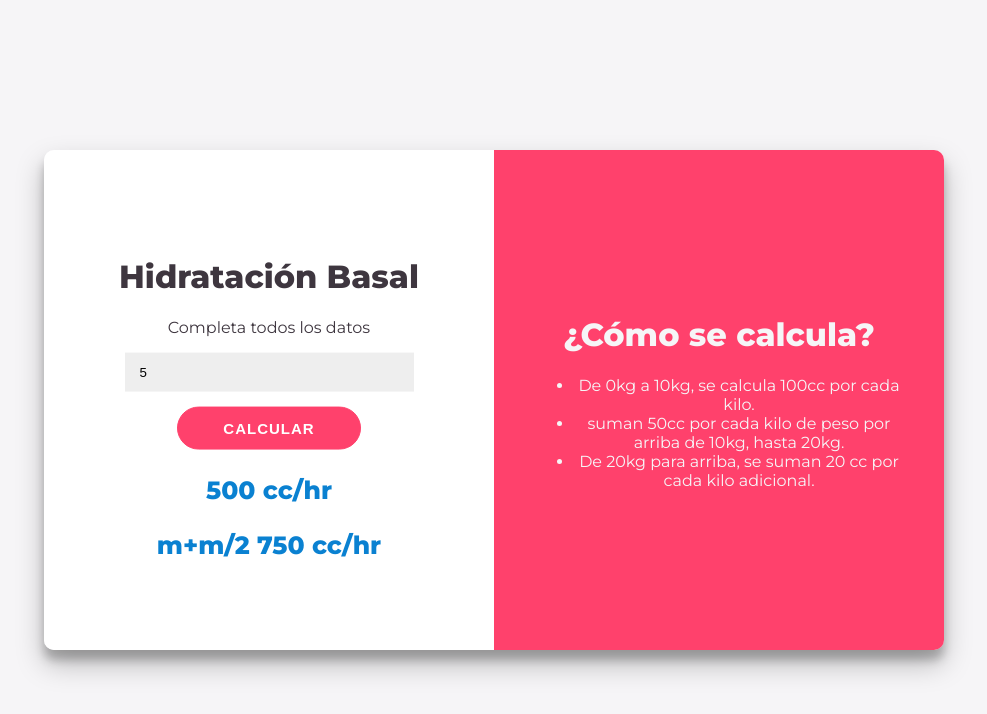
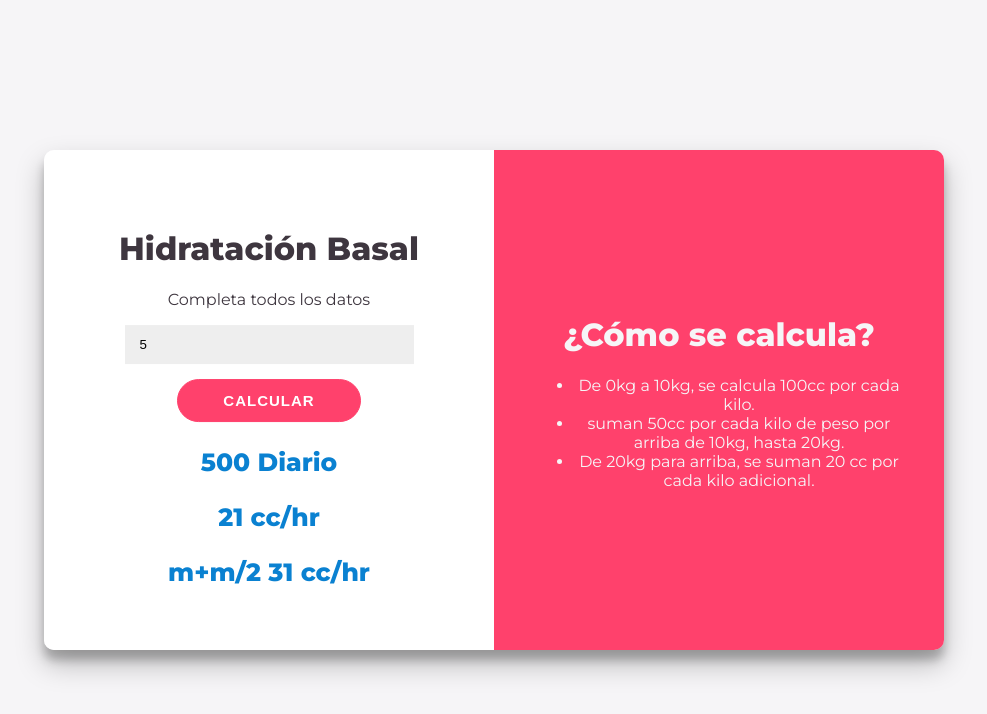
Before and after one commit to ChomynNicolas/Calculadora-Basal, a plain HTML site: page index.html in a window 1280 px wide. Both pictures are taken after typing "5" into the empty fields and a click on the button "CALCULAR". Shown: the whole page, without its empty margins (146-1133 px from the left). Drawn offline with Linux system fonts and the light colour scheme.

Commit message:
actualizacion final del dia 24 de febrero

```diff
--- a/index.html
+++ b/index.html
@@ -15,6 +15,7 @@
                 <p class="item" id="error">* Debe completar todos los datos</p>
                 <input class="item" id="peso" type="number" placeholder="Peso en kg"/>
                 <button class="item" id="calcular">Calcular</button>
+                <p class="item resultado" id="res">m+m/2 : 105cc/h</p>
                 <p class="item resultado" id="flu">71cc/h</p>
                 <p class="item resultado" id="man">m+m/2 : 105cc/h</p>
               </div>
--- a/script.js
+++ b/script.js
@@ -1,6 +1,7 @@
 const CALCULAR = document.getElementById('calcular');
 const ERROR = document.getElementById('error');
 const FLU = document.getElementById('flu');
+const RES= document.getElementById('res');
 const MAN = document.getElementById('man');
 const SUPERFC = document.getElementById('opciones');
 
@@ -12,18 +13,22 @@ CALCULAR.addEventListener('click', () => {
         ERROR.style.display = 'none';
         let flujo = calcflu(DATO);
         let mant = flujo * 1.5;
-        FLU.innerHTML = flujo + ' cc/hr';
-        MAN.innerHTML = 'm+m/2 ' + mant + ' cc/hr';
+        RES.innerHTML = flujo + " Diario";
+        FLU.innerHTML = Math.round(flujo/24) + ' cc/hr';
+        MAN.innerHTML = 'm+m/2 ' + Math.round(mant/24) + ' cc/hr';
         FLU.style.display = 'block';
         MAN.style.display = 'block';
+        RES.style.display = 'block';
     }else {
         ERROR.style.display = 'none';
         let flujo = calcflu(DATO);
         let mant = flujo * 1.5;
-        FLU.innerHTML = flujo*1500 +' 0 '+flujo*2000 + ' cc/hr';
-        MAN.innerHTML = 'm+m/2 ' + Math.round(mant*1500)+' 0 '+Math.round(mant*2000) + ' cc/hr';
+        RES.innerHTML = flujo*1500 + ' o '+ flujo*2000 + " Diario";
+        FLU.innerHTML = Math.round(flujo*1500/24) +' o '+ Math.round(flujo*2000/24) + ' cc/hr';
+        MAN.innerHTML = 'm+m/2 ' + Math.round((mant*1500)/24)+' o '+Math.round((mant*2000)/24) + ' cc/hr';
         FLU.style.display = 'block';
         MAN.style.display = 'block';
+        RES.style.display = 'block';
 
 
 
@@ -39,12 +44,12 @@ function calcflu(peso) {
     let num = peso;
     let flujo = 0;
     if (num < 31) {
-        if (num > 20) {
+        if (num >= 20) {
 
             aux = num - 20;
             flujo = 1500 + (aux * 20);
         }
-        if (num > 10) {
+        if (num >= 10) {
             aux = num - 10;
             flujo = 1000 + (aux * 50);
         } else { flujo = num * 100; }
```
